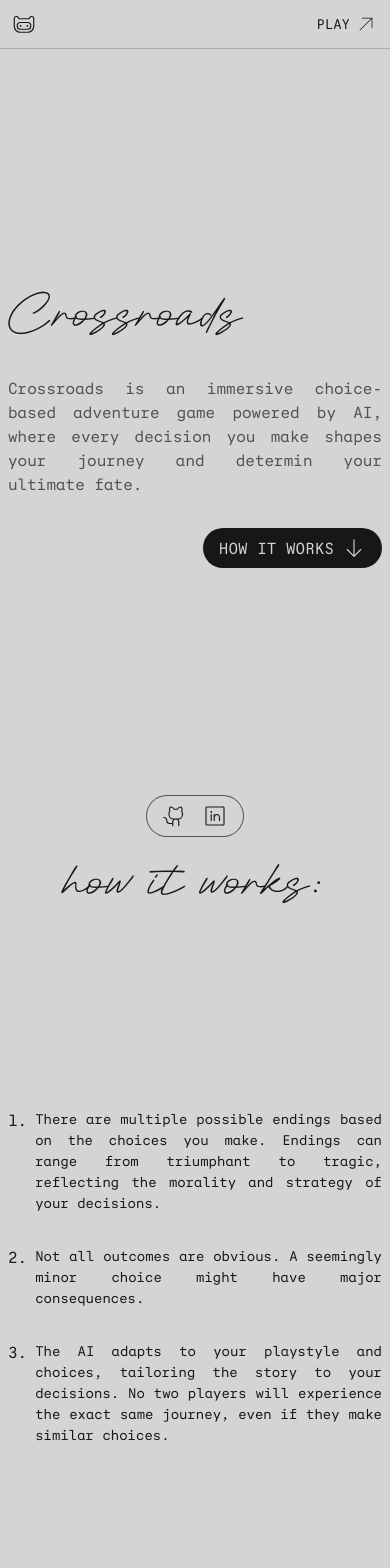
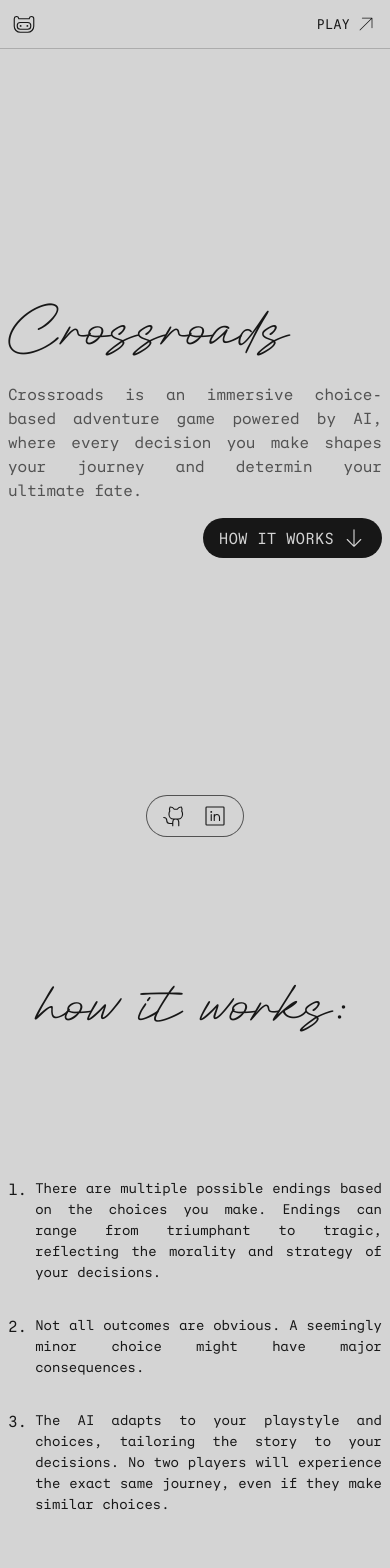
Before and after one commit to deepakrawat31/crossroads, a Next.js app: page / in a window 390 px wide. Shown: the top 1568 px of the page. Built offline with nearby package versions, Linux system fonts and the light colour scheme; what tailwindcss-motion would draw is missing.

Commit message:
small update

```diff
--- a/package.json
+++ b/package.json
@@ -9,11 +9,14 @@
       "lint": "next lint"
    },
    "dependencies": {
+      "@ai-sdk/openai": "^1.0.4",
       "@phosphor-icons/react": "^2.1.7",
+      "ai": "^4.0.3",
       "next": "15.0.3",
       "react": "19.0.0-rc-66855b96-20241106",
       "react-dom": "19.0.0-rc-66855b96-20241106",
-      "tailwindcss-motion": "0.4.3-beta"
+      "tailwindcss-motion": "0.4.3-beta",
+      "zustand": "^5.0.1"
    },
    "devDependencies": {
       "@types/node": "^20",
--- a/src/components/HowToSection.tsx
+++ b/src/components/HowToSection.tsx
@@ -29,18 +29,18 @@ export default function HowToSection() {
 
   return (
     <section
-      className="flex min-h-[calc(100dvh-48px)] scroll-my-12 flex-col gap-2 p-2"
+      className="flex min-h-[calc(100dvh-48px)] scroll-my-12 flex-col justify-evenly gap-4 p-2 md:gap-8"
       id="target-section"
       ref={ref}
     >
       {isVisible && (
         <>
           <div className="motion-preset-slide-up-md flex justify-center motion-delay-200 motion-ease-spring-snappy">
-            <h3 className="font-testimonia text-6xl md:text-9xl">
+            <h3 className="font-testimonia text-7xl md:text-9xl">
               how it works:
             </h3>
           </div>
-          <div className="motion-preset-slide-up-md flex flex-1 items-center justify-center motion-delay-500 motion-ease-spring-snappy">
+          <div className="motion-preset-slide-up-md flex items-center justify-center motion-delay-500 motion-ease-spring-snappy">
             <ul className="flex max-w-lg flex-col gap-8">
               {rules.map((rule) => (
                 <li key={rule.id} className="flex gap-2 md:gap-4">
--- a/src/components/MainSection.tsx
+++ b/src/components/MainSection.tsx
@@ -14,8 +14,8 @@ export default function MainSection() {
   return (
     <main className="flex h-[calc(100dvh-48px)] flex-col items-center justify-center overflow-hidden p-2 md:flex-row">
       <div className="flex flex-1 items-center justify-center">
-        <span className="flex max-w-lg flex-col items-start justify-center gap-8">
-          <h1 className="motion-preset-slide-up-md font-testimonia text-6xl font-normal motion-delay-200 motion-ease-spring-snappy md:text-9xl">
+        <span className="flex max-w-lg flex-col items-start justify-center gap-4 md:gap-8">
+          <h1 className="motion-preset-slide-up-md font-testimonia text-7xl font-normal motion-delay-200 motion-ease-spring-snappy md:text-9xl">
             Crossroads
           </h1>
           <p className="motion-preset-slide-up-md text-justify leading-normal text-neutral-600 motion-delay-500 motion-ease-spring-snappy">
```
Also changed, not shown: src/store/gameStore.ts (added), 1 other file (tests, documents, lock files or other folders).
